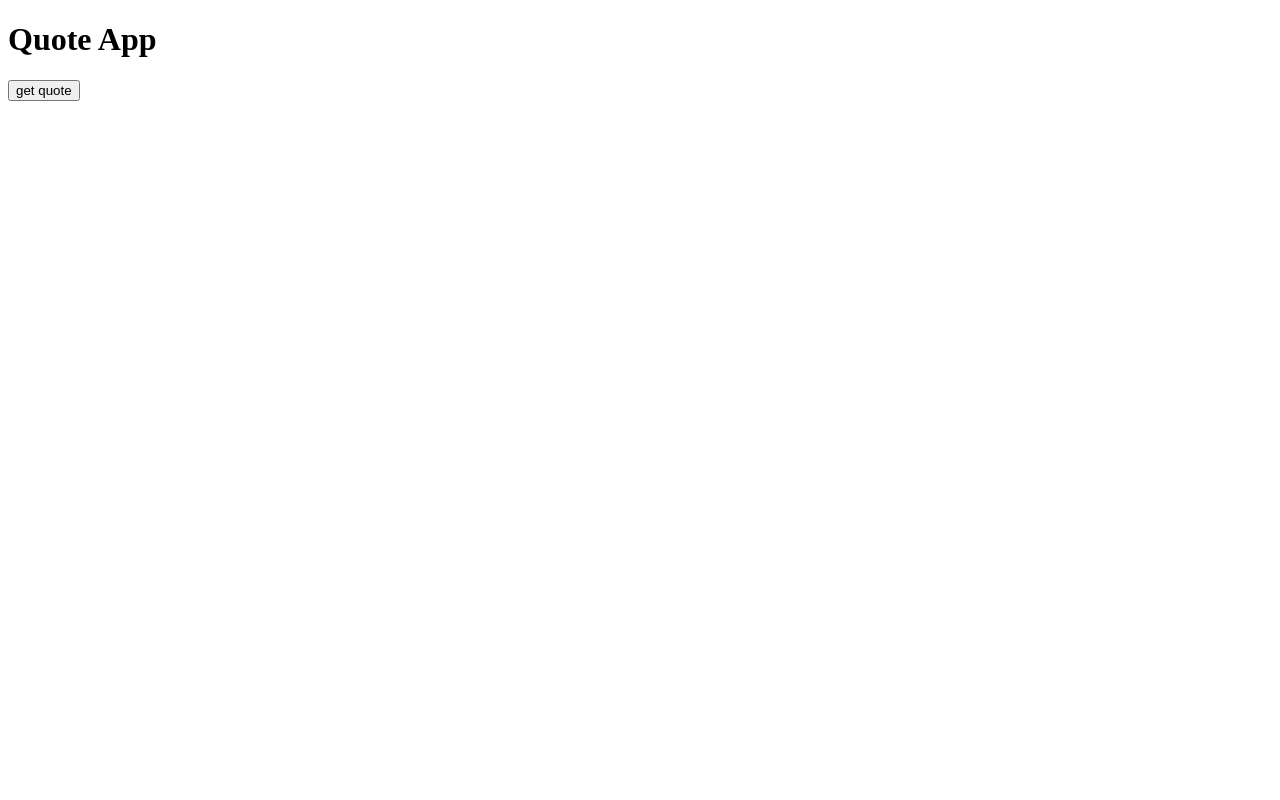
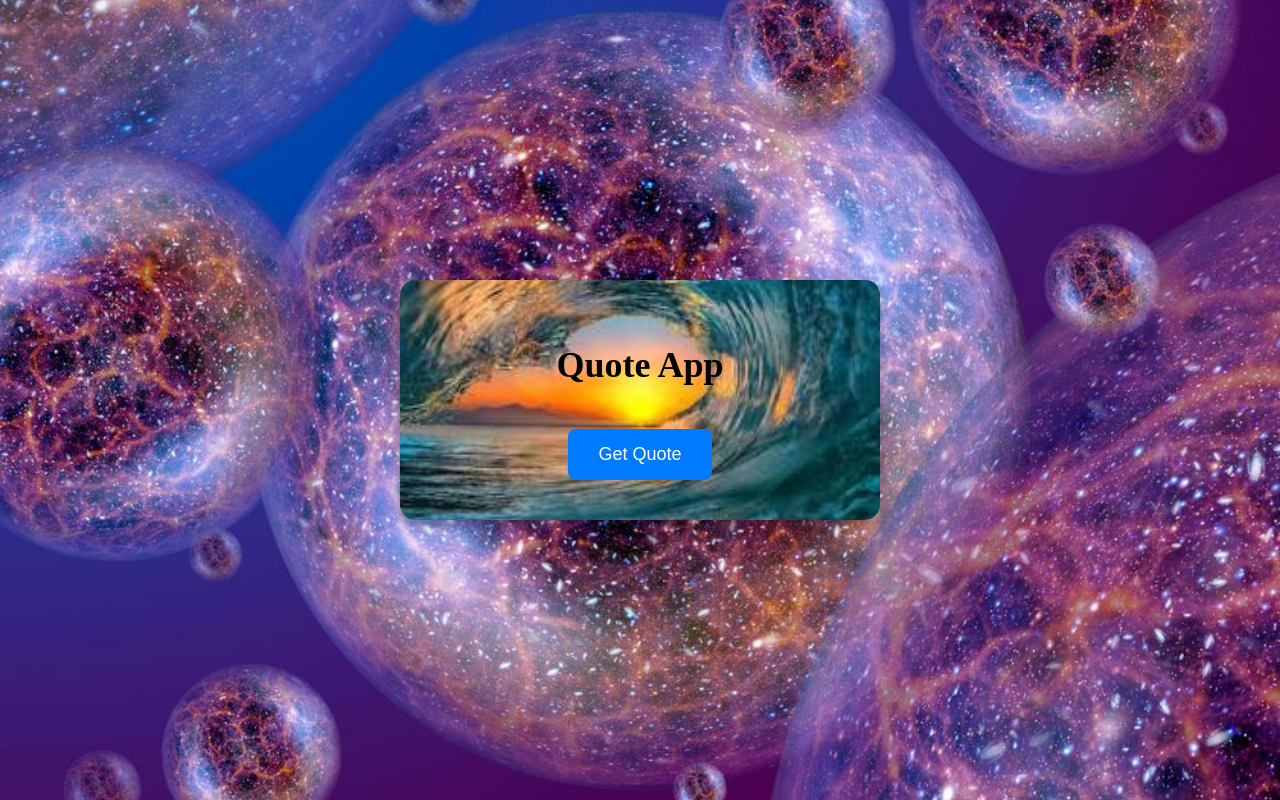
Before and after one commit to edisonedwin871/quote-app, a plain HTML site: page index.html in a window 1280 px wide. Drawn offline with nearby package versions, Linux system fonts and the light colour scheme.

Commit message:
the font stlye and background was changed

```diff
--- a/index.html
+++ b/index.html
@@ -4,15 +4,97 @@
     <meta charset="UTF-8">
     <meta name="viewport" content="width=device-width, initial-scale=1.0">
     <title>Quote App</title>
+    <script src="https://cdn.jsdelivr.net/npm/axios/dist/axios.min.js"></script>
+    <link rel="stylesheet" href="styles.css">
+    <style>
+        /* Set the background image for the entire page */
+body, html {
+  height: 100%;
+  margin: 0;
+}
+
+/* Set the background image for the entire page */
+body, html {
+  height: 100%;
+  margin: 0;
+}
+
+.background {
+  background-image: url('assets/universe.jpg'); /* Replace with your image URL */
+  background-size: cover;
+  background-position: center;
+  height: 100vh; /* Full viewport height */
+  display: flex;
+  justify-content: center;
+  align-items: center;
+}
+
+/* Styling the card */
+.card {
+  background-image: url('assets/ocean.jfif'); /* Card background image */
+  background-size: cover; /* Ensure the image covers the whole card */
+  background-position: center; /* Center the image */
+  padding: 40px;
+  border-radius: 15px;
+  box-shadow: 0 6px 12px rgba(0, 0, 0, 0.3);
+  text-align: center;
+  width: 400px; /* Increased width */
+  height: auto;
+  font-size: 1.2rem; /* Increased font size for better readability */
+}
+
+/* Card title styling */
+.card h1 {
+  font-size: 36px; /* Bigger font for title */
+  margin-bottom: 30px;
+}
+
+/* Card quote styling */
+.card h4 {
+  font-size: 32px; /* Much larger font size for the quote */
+  margin-bottom: 25px;
+  font-style: italic; /* Keep the quote in italic */
+  font-weight: bold; /* Make the quote bold */
+  line-height: 1.5; /* Adjust line spacing for readability */
+  color: #0c0303fd; /* Darker color for better contrast */
+}
+
+/* Card author styling */
+.card p {
+  font-size: 24px; /* Larger font size for author */
+  margin-bottom: 30px;
+  font-weight: bold;
+  color: #290e0e; /* Slightly lighter color for the author */
+}
+
+/* Button styling */
+.card button {
+  padding: 15px 30px;
+  font-size: 18px; /* Larger font size for the button */
+  background-color: #007BFF;
+  color: white;
+  border: none;
+  border-radius: 8px;
+  cursor: pointer;
+}
+
+.card button:hover {
+  background-color: #0056b3;
+}
+
+
+    </style>
 </head>
 <body>
-    <h1>Quote App</h1>
-    <h4 id="quote"></h4>
-    <p id="author"></p>
-    <button onclick="getQuote()">get quote</button>
-    <!-- Include Axios before your script -->
-    <script src="https://cdn.jsdelivr.net/npm/axios/dist/axios.min.js"></script>
-    <script src="./assets/js/quote.js"></script>
+    <div class="background">
+        <div class="card">
+            <h1>Quote App</h1>
+            <h4 id="quote"></h4>
+            <p id="author"></p>
+            <button onclick="getQuote()">Get Quote</button>
+        </div>
+    </div>
 
+    <script src="assets/js/quote.js"></script>
 </body>
 </html>
```
Also changed, not shown: assets/beauty.jfif (added), assets/ocean.jfif (added), assets/universe.jpg (added), 1 other file.
